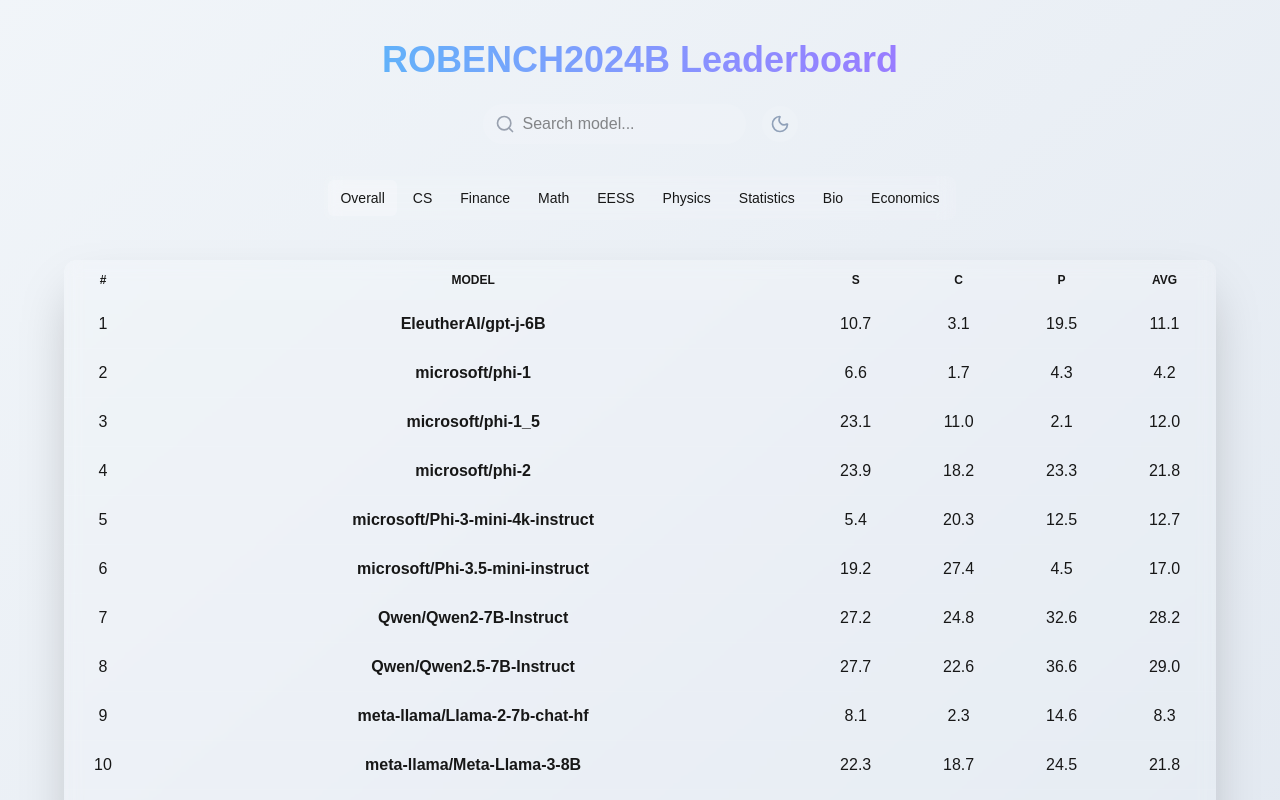
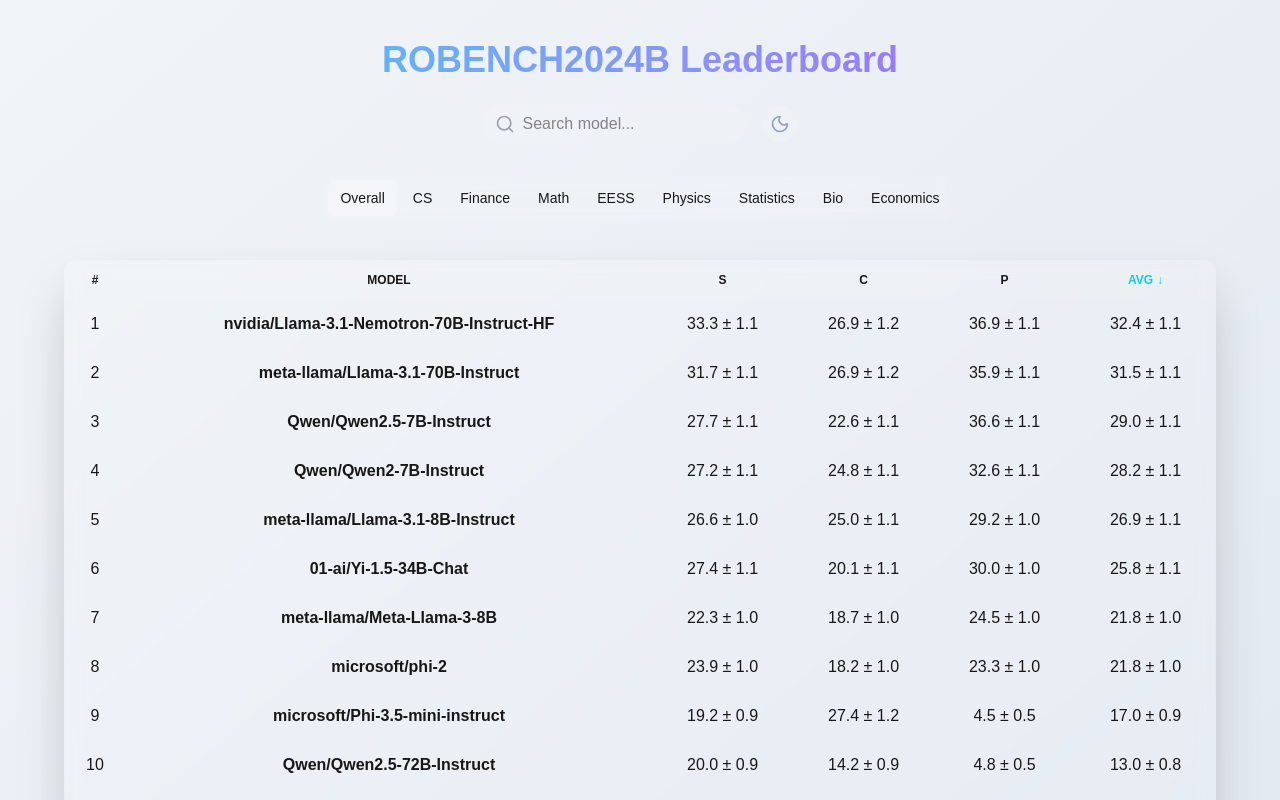
Before and after one commit to liangzid/arxivbenchleaderboard, a Next.js app: page / in a window 1280 px wide. Shown: the top 800 px of the page. Built offline with nearby package versions, Linux system fonts and the light colour scheme.

Commit message:
add the std display; fix the sorting issues.

```diff
--- a/src/components/RobenchTable.tsx
+++ b/src/components/RobenchTable.tsx
@@ -28,10 +28,10 @@
     if (!scenarioGroup) {
       return {
         ...row,
-        avgS: 0,
-        avgC: 0,
-        avgP: 0,
-        avgOverall: 0,
+        avgS: { acc: 0, std: 0 },
+        avgC: { acc: 0, std: 0 },
+        avgP: { acc: 0, std: 0 },
+        avgOverall: { acc: 0, std: 0 },
       };
     }
 
@@ -40,13 +40,19 @@
       avgS: scenarioGroup.s,
       avgC: scenarioGroup.c,
       avgP: scenarioGroup.p,
-      avgOverall: (scenarioGroup.s + scenarioGroup.c + scenarioGroup.p) / 3,
+      avgOverall: {
+        acc: (scenarioGroup.s.acc + scenarioGroup.c.acc + scenarioGroup.p.acc) / 3,
+        std: (scenarioGroup.s.std + scenarioGroup.c.std + scenarioGroup.p.std) / 3,
+      },
     };
   });
 
   const sorted = [...processedRows].sort((a, b) => {
-    const key = sortBy as keyof typeof a;
-    return (b[key] as number) - (a[key] as number);
+    if (sortBy === 'avgS') return b.avgS.acc - a.avgS.acc;
+    if (sortBy === 'avgC') return b.avgC.acc - a.avgC.acc;
+    if (sortBy === 'avgP') return b.avgP.acc - a.avgP.acc;
+    if (sortBy === 'avgOverall') return b.avgOverall.acc - a.avgOverall.acc;
+    return 0;
   });
 
   return (
@@ -60,10 +66,10 @@
           <tr className="bg-white/5">
             <Th>#</Th>
             <Th className="text-left">Model</Th>
-            <Th onClick={() => setSortBy('avgS')}>S</Th>
-            <Th onClick={() => setSortBy('avgC')}>C</Th>
-            <Th onClick={() => setSortBy('avgP')}>P</Th>
-            <Th onClick={() => setSortBy('avgOverall')}>Avg</Th>
+            <Th onClick={() => setSortBy('avgS')} active={sortBy === 'avgS'}>S</Th>
+            <Th onClick={() => setSortBy('avgC')} active={sortBy === 'avgC'}>C</Th>
+            <Th onClick={() => setSortBy('avgP')} active={sortBy === 'avgP'}>P</Th>
+            <Th onClick={() => setSortBy('avgOverall')} active={sortBy === 'avgOverall'}>Avg</Th>
           </tr>
         </thead>
         <tbody>
@@ -88,10 +94,10 @@
       >
         <Td>{idx + 1}</Td>
         <Td className="font-bold">{row.model}</Td>
-        <Td>{(row.avgS * 100).toFixed(1)}</Td>
-        <Td>{(row.avgC * 100).toFixed(1)}</Td>
-        <Td>{(row.avgP * 100).toFixed(1)}</Td>
-        <Td>{(row.avgOverall * 100).toFixed(1)}</Td>
+        <Td>{(row.avgS.acc * 100).toFixed(1)} ± {(row.avgS.std * 100).toFixed(1)}</Td>
+        <Td>{(row.avgC.acc * 100).toFixed(1)} ± {(row.avgC.std * 100).toFixed(1)}</Td>
+        <Td>{(row.avgP.acc * 100).toFixed(1)} ± {(row.avgP.std * 100).toFixed(1)}</Td>
+        <Td>{(row.avgOverall.acc * 100).toFixed(1)} ± {(row.avgOverall.std * 100).toFixed(1)}</Td>
       </motion.tr>
 
       {activeTab === 'overall' && (
@@ -114,7 +120,7 @@
   );
 }
 
-function DetailTable({ groups }: { groups: { scenario: string; s: number; c: number; p: number }[] }) {
+function DetailTable({ groups }: { groups: { scenario: string; s: { acc: number; std: number }; c: { acc: number; std: number }; p: { acc: number; std: number } }[] }) {
   return (
     <table className="w-full text-sm">
       <thead>
@@ -129,9 +135,9 @@
         {groups.map(g => (
           <tr key={g.scenario} className="border-b border-white/5">
             <td className="py-1">{g.scenario}</td>
-            <td className="text-center">{(g.s * 100).toFixed(1)}</td>
-            <td className="text-center">{(g.c * 100).toFixed(1)}</td>
-            <td className="text-center">{(g.p * 100).toFixed(1)}</td>
+            <td className="text-center text-sm">{(g.s.acc * 100).toFixed(1)} ± {(g.s.std * 100).toFixed(1)}</td>
+            <td className="text-center text-sm">{(g.c.acc * 100).toFixed(1)} ± {(g.c.std * 100).toFixed(1)}</td>
+            <td className="text-center text-sm">{(g.p.acc * 100).toFixed(1)} ± {(g.p.std * 100).toFixed(1)}</td>
           </tr>
         ))}
       </tbody>
@@ -139,12 +145,15 @@
   );
 }
 
-const Th = ({ children, onClick }: any) => (
+const Th = ({ children, onClick, active }: any) => (
   <th
     onClick={onClick}
-    className="p-3 text-xs font-bold uppercase cursor-pointer select-none hover:text-cyan-400"
+    className={`p-3 text-xs font-bold uppercase cursor-pointer select-none transition-colors ${
+      active ? 'text-cyan-400' : 'hover:text-cyan-400'
+    }`}
   >
     {children}
+    {active && <span className="ml-1">↓</span>}
   </th>
 );
 
--- a/src/lib/robench.ts
+++ b/src/lib/robench.ts
@@ -2,24 +2,33 @@
 
 const ROBENCH_PREFIX = 'robench2024b';
 
+interface ScenarioScores {
+  acc: number;
+  std: number;
+}
+
 export interface RobenchGroup {
-  scenario: string;          // "cs" | "math" ...
-  s: number;                 // 构造类别 S 的 acc
-  c: number;
-  p: number;
+  scenario: string;
+  s: ScenarioScores;
+  c: ScenarioScores;
+  p: ScenarioScores;
 }
 
 export interface RobenchRow {
   model: string;
-  avgS: number;
-  avgC: number;
-  avgP: number;
-  avgOverall: number;
-  groups: RobenchGroup[];    // 明细
+  avgS: { acc: number; std: number };
+  avgC: { acc: number; std: number };
+  avgP: { acc: number; std: number };
+  avgOverall: { acc: number; std: number };
+  groups: RobenchGroup[];
 }
 
 export function extractRobench(raw: ModelResult): RobenchRow {
-  const groups: Record<string, Partial<Record<'s' | 'c' | 'p', number>>> = {};
+  const groups: Record<string, {
+    s: { acc: number; std: number };
+    c: { acc: number; std: number };
+    p: { acc: number; std: number };
+  }> = {};
 
   Object.entries(raw).forEach(([k, v]) => {
     if (!k.startsWith(ROBENCH_PREFIX)) return;
@@ -31,23 +40,41 @@
       .replace(/^all_set/, '')                     // "csSCP" -> 只要 "cs"
       .replace(/SCP$/, '')                        // "cs"
 
-    if (!groups[scenario]) groups[scenario] = {};
-    groups[scenario]![construct] = v.acc;
+    if (!groups[scenario]) {
+      groups[scenario] = {
+        s: { acc: 0, std: 0 },
+        c: { acc: 0, std: 0 },
+        p: { acc: 0, std: 0 },
+      };
+    }
+    groups[scenario]![construct] = { acc: v.acc, std: v.std };
   });
 
   // 转数组
   const groupList = Object.entries(groups).map(([scenario, obj]) => ({
     scenario,
-    s: obj.s ?? 0,
-    c: obj.c ?? 0,
-    p: obj.p ?? 0,
+    s: obj.s,
+    c: obj.c,
+    p: obj.p,
   }));
 
   // 计算三列平均分
-  const avgS = groupList.reduce((s, g) => s + g.s, 0) / groupList.length || 0;
-  const avgC = groupList.reduce((s, g) => g.c + s, 0) / groupList.length || 0;
-  const avgP = groupList.reduce((s, g) => g.p + s, 0) / groupList.length || 0;
-  const avgOverall = (avgS + avgC + avgP) / 3;
+  const avgS = {
+    acc: groupList.reduce((s, g) => s + g.s.acc, 0) / groupList.length || 0,
+    std: groupList.reduce((s, g) => s + g.s.std, 0) / groupList.length || 0,
+  };
+  const avgC = {
+    acc: groupList.reduce((s, g) => s + g.c.acc, 0) / groupList.length || 0,
+    std: groupList.reduce((s, g) => s + g.c.std, 0) / groupList.length || 0,
+  };
+  const avgP = {
+    acc: groupList.reduce((s, g) => s + g.p.acc, 0) / groupList.length || 0,
+    std: groupList.reduce((s, g) => s + g.p.std, 0) / groupList.length || 0,
+  };
+  const avgOverall = {
+    acc: (avgS.acc + avgC.acc + avgP.acc) / 3,
+    std: (avgS.std + avgC.std + avgP.std) / 3,
+  };
 
-return { model: '', ...arguments[1], avgS, avgC, avgP, avgOverall, groups: groupList };
+  return { model: '', ...arguments[1], avgS, avgC, avgP, avgOverall, groups: groupList };
 }
--- a/src/store/leaderboard.ts
+++ b/src/store/leaderboard.ts
@@ -7,7 +7,7 @@
   setSearch: (s: string) => void;
 }
 export const useLB = create<Store>(set => ({
-  sortBy: 'avg',
+  sortBy: 'avgOverall',
   setSortBy: (b) => set({ sortBy: b }),
   search: '',
   setSearch: (s) => set({ search: s.toLowerCase() }),
```
